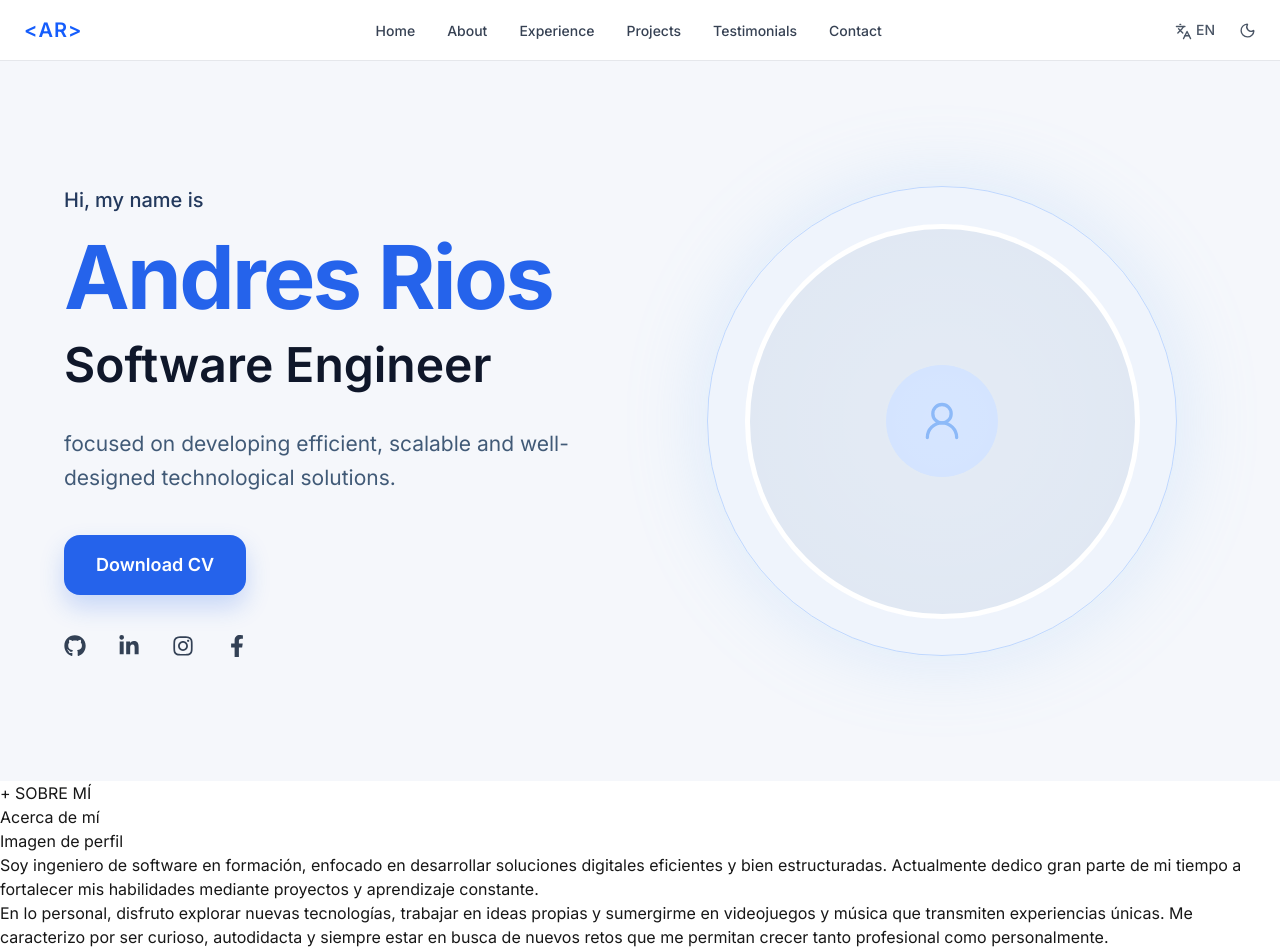
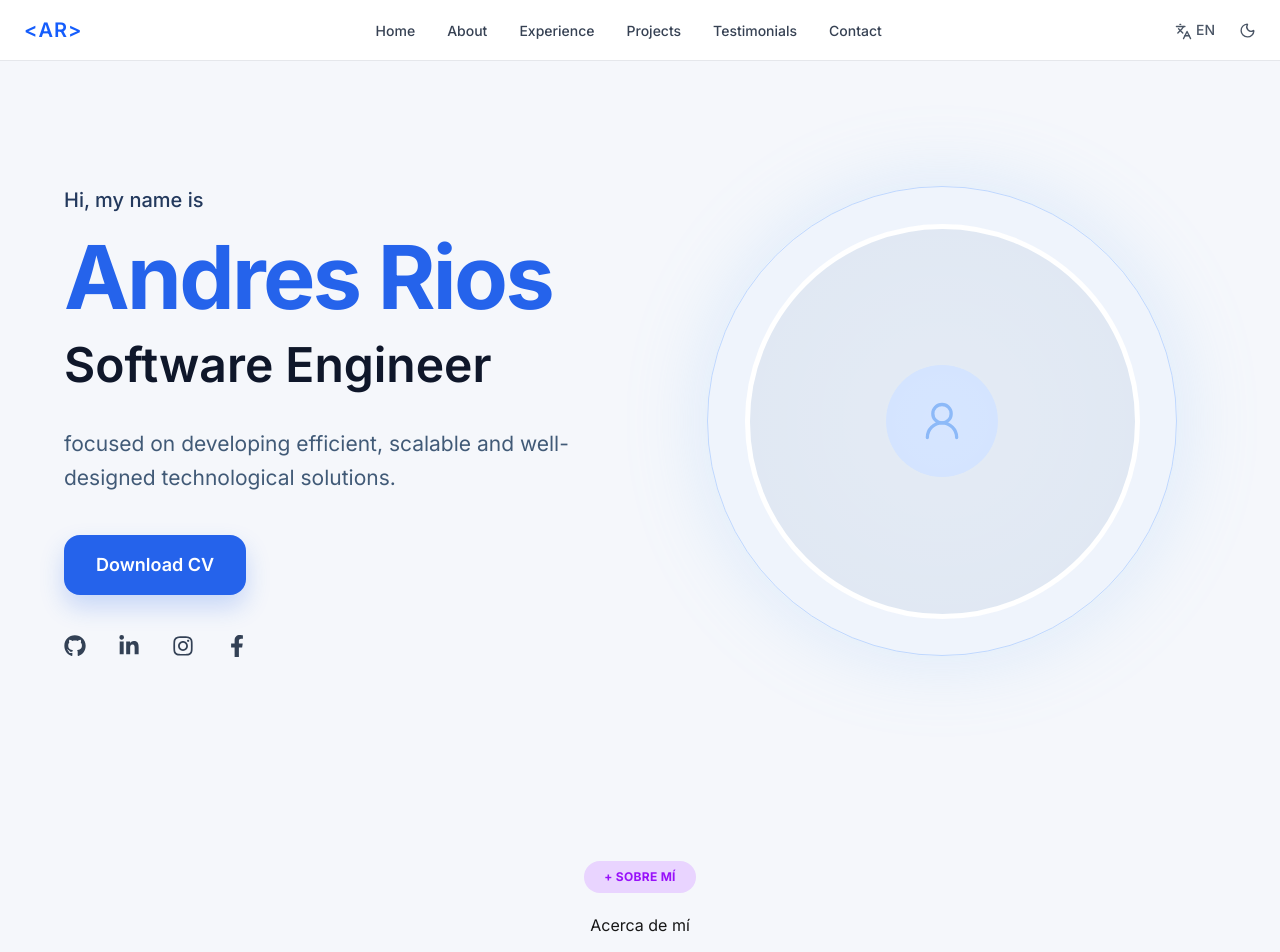
Before and after one commit to AndresRios123/Portfolio, a Next.js app: page /en in a window 1280 px wide. Shown: the top 952 px of the page. Built offline with nearby package versions, Linux system fonts and the light colour scheme.

Commit message:
feature: etiqueta sobre mí ahora con estilos

```diff
--- a/app/components/sections/About.tsx
+++ b/app/components/sections/About.tsx
@@ -1,13 +1,15 @@
 export default function About() {
   return (
-    <section id="sobre-mi">
-      <div>
-        <div>
-          <span>+ SOBRE MÍ</span>
+    <section id="sobre-mi" className="bg-[#f5f7fb] px-6 py-20 md:px-10 lg:px-16">
+      <div className="mx-auto max-w-7xl">
+        <header className="mb-14 flex flex-col items-center text-center">
+            <span className="mb-5 inline-flex rounded-full bg-purple-200 px-5 py-2 text-xs font-bold uppercase tracking-wide text-purple-600">
+                + SOBRE MÍ
+            </span>
           <h2>
             Acerca de <span>mí</span>
           </h2>
-        </div>
+        </header>
 
         <div>
           <div>
@@ -37,7 +39,7 @@ export default function About() {
             </div>
 
             <div>
-              {/* Aquí luego importaremos SkillsPanel */}
+              {/* Aquí va SkillsPanel */}
             </div>
           </div>
         </div>
```
